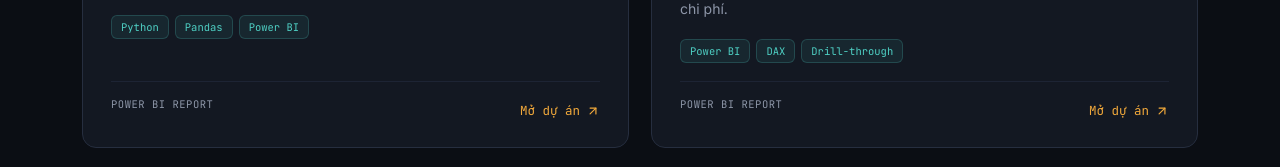
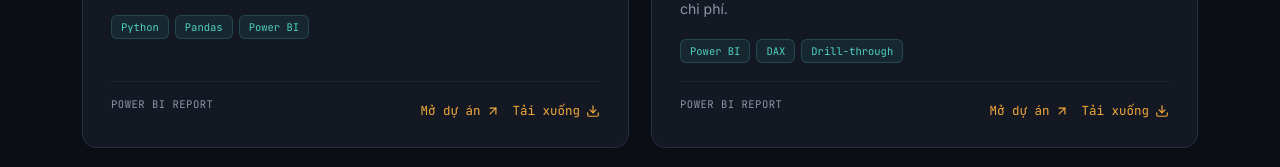
Before and after one commit to sangdev-0503/portfolio-source, a website: page index.html in a window 1280 px wide. Shown: the part 2558-2725 px from the top of the page. Drawn offline with Linux system fonts and the light colour scheme.

Commit message:
Update: Modify index.html with latest changes

```diff
--- a/css/style.css
+++ b/css/style.css
@@ -202,6 +202,7 @@
     background:rgba(79,209,197,.08); border:1px solid var(--teal-dim); padding:4px 9px; border-radius:6px;
   }
   .proj-foot{display:flex; align-items:center; justify-content:space-between; margin-top:auto; padding-top:6px; border-top:1px solid var(--line-soft);}
+  .proj-foot-links{display:flex; gap:12px; align-items:center;}
   .proj-link{
     font-family:'JetBrains Mono',monospace; font-size:12.5px; color:var(--amber); display:flex; align-items:center; gap:6px;
     transition:.2s; margin-top:14px;
--- a/index.html
+++ b/index.html
@@ -190,7 +190,10 @@
         </div>
         <div class="proj-foot">
           <span class="proj-type">Power BI Report</span>
-          <a class="proj-link" href="https://app.powerbi.com/groups/me/reports/f1f2545f-2ca4-4665-ac11-d88326dc9eb1/b266109659098d0180ca?experience=power-bi" target="_blank" rel="noopener">Mở dự án <svg class="ic-svg" viewBox="0 0 24 24" fill="none" stroke="currentColor" stroke-width="2" stroke-linecap="round" stroke-linejoin="round"><path d="M7 17L17 7"/><path d="M7 7h10v10"/></svg></a>
+          <div class="proj-foot-links">
+            <a class="proj-link" href="https://app.powerbi.com/groups/me/reports/f1f2545f-2ca4-4665-ac11-d88326dc9eb1/b266109659098d0180ca?experience=power-bi" target="_blank" rel="noopener">Mở dự án <svg class="ic-svg" viewBox="0 0 24 24" fill="none" stroke="currentColor" stroke-width="2" stroke-linecap="round" stroke-linejoin="round"><path d="M7 17L17 7"/><path d="M7 7h10v10"/></svg></a>
+            <a class="proj-link" href="files/annual_sales_2019.pbix" download>Tải xuống <svg class="ic-svg" viewBox="0 0 24 24" fill="none" stroke="currentColor" stroke-width="2" stroke-linecap="round" stroke-linejoin="round"><path d="M21 15v4a2 2 0 0 1-2 2H5a2 2 0 0 1-2-2v-4"/><polyline points="7 10 12 15 17 10"/><line x1="12" y1="15" x2="12" y2="3"/></svg></a>
+          </div>
         </div>
       </article>
 
@@ -212,7 +215,10 @@
         </div>
         <div class="proj-foot">
           <span class="proj-type">Power BI Report</span>
-          <a class="proj-link" href="https://app.powerbi.com/links/anccGi856O?ctid=5b98a1d4-abc3-42cd-896e-2e1b240dc662&pbi_source=linkShare" target="_blank" rel="noopener">Mở dự án <svg class="ic-svg" viewBox="0 0 24 24" fill="none" stroke="currentColor" stroke-width="2" stroke-linecap="round" stroke-linejoin="round"><path d="M7 17L17 7"/><path d="M7 7h10v10"/></svg></a>
+          <div class="proj-foot-links">
+            <a class="proj-link" href="https://app.powerbi.com/links/anccGi856O?ctid=5b98a1d4-abc3-42cd-896e-2e1b240dc662&pbi_source=linkShare" target="_blank" rel="noopener">Mở dự án <svg class="ic-svg" viewBox="0 0 24 24" fill="none" stroke="currentColor" stroke-width="2" stroke-linecap="round" stroke-linejoin="round"><path d="M7 17L17 7"/><path d="M7 7h10v10"/></svg></a>
+            <a class="proj-link" href="files/HR_dashboard.pbix" download>Tải xuống <svg class="ic-svg" viewBox="0 0 24 24" fill="none" stroke="currentColor" stroke-width="2" stroke-linecap="round" stroke-linejoin="round"><path d="M21 15v4a2 2 0 0 1-2 2H5a2 2 0 0 1-2-2v-4"/><polyline points="7 10 12 15 17 10"/><line x1="12" y1="15" x2="12" y2="3"/></svg></a>
+          </div>
         </div>
       </article>
 
```
Also changed, not shown: 2 other files.
